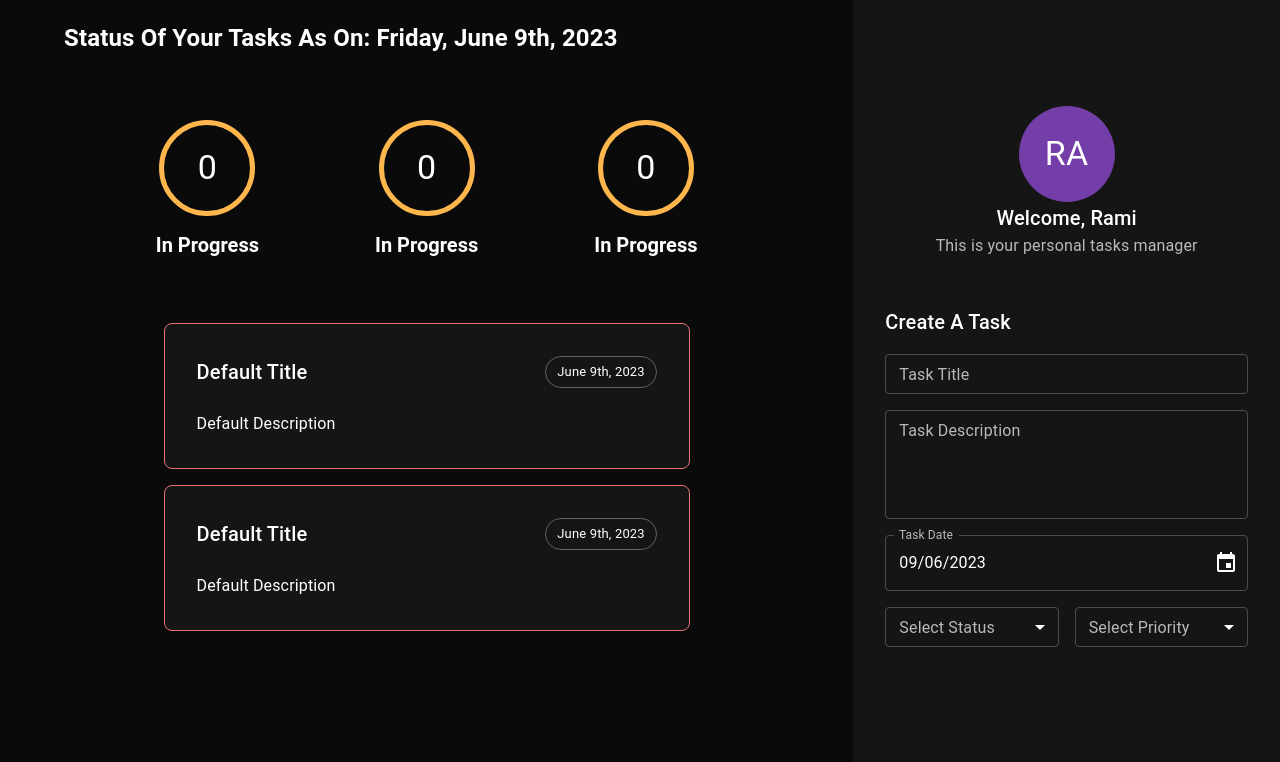
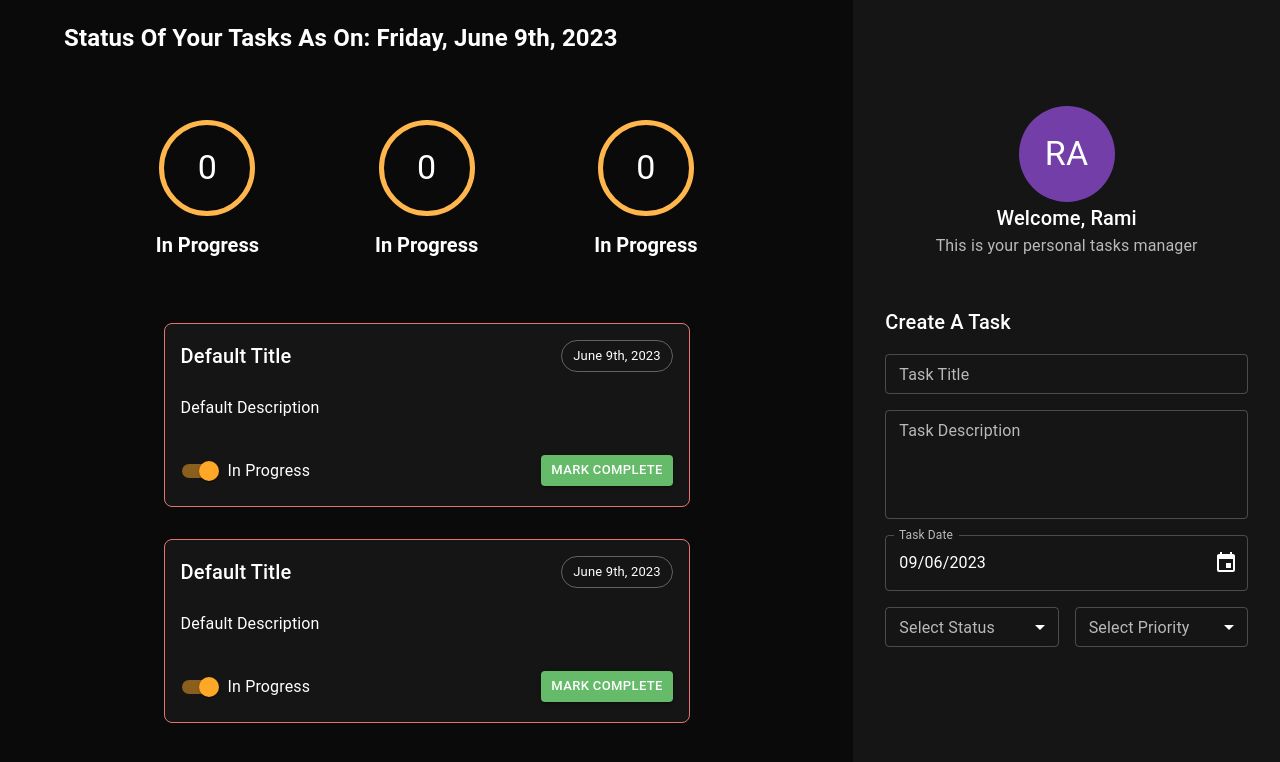
Before and after one commit to ramichabchoub/practice-typescript-client, a React (Vite) app: page / in a window 1280 px wide. Shown: the top 762 px of the page. Built offline with nearby package versions, Linux system fonts and the light colour scheme.

Commit message:
task footer

```diff
--- a/src/components/task/_taskFooter.tsx
+++ b/src/components/task/_taskFooter.tsx
@@ -0,0 +1,62 @@
+import { FC, ReactElement } from 'react';
+import {
+  Box,
+  Button,
+  FormControlLabel,
+  Switch,
+} from '@mui/material';
+import { ITaskFooter } from './interfaces/ITaskFooter';
+import propTypes from 'prop-types';
+
+export const TaskFooter: FC<ITaskFooter> = (
+  props,
+): ReactElement => {
+  const {
+    onClick = (e) => {
+      console.log(e);
+    },
+    onSatatusChange = (e) => {
+      console.log(e);
+    },
+  } = props;
+
+  return (
+    <Box
+      display={'flex'}
+      justifyContent={'space-between'}
+      alignItems={'center'}
+      mt={4}
+    >
+      <FormControlLabel
+        label={'In Progress'}
+        control={
+          <Switch
+            color="warning"
+            checked
+            onChange={(e) => {
+              onSatatusChange(e);
+            }}
+          />
+        }
+      />
+      <Button
+        variant={'contained'}
+        color={'success'}
+        size={'small'}
+        sx={{
+          color: 'white',
+        }}
+        onClick={(e) => {
+          onClick(e);
+        }}
+      >
+        Mark Complete
+      </Button>
+    </Box>
+  );
+};
+
+TaskFooter.propTypes = {
+  onClick: propTypes.func,
+  onSatatusChange: propTypes.func,
+};
--- /dev/null
+++ b/src/components/task/interfaces/ITaskFooter.ts
@@ -0,0 +1,12 @@
+import React from 'react';
+
+export interface ITaskFooter {
+  onSatatusChange?: (
+    e: React.ChangeEvent<HTMLInputElement>,
+  ) => void;
+  onClick?: (
+    e:
+      | React.MouseEvent<HTMLButtonElement | MouseEvent>
+      | React.MouseEvent<HTMLAnchorElement>,
+  ) => void;
+}
--- a/src/components/task/task.tsx
+++ b/src/components/task/task.tsx
@@ -2,6 +2,7 @@
 import { Box } from '@mui/material';
 import { TaskHeader } from './_taskHeader';
 import { TaskBody } from './_taskBody';
+import { TaskFooter } from './_taskFooter';
 
 export const Task: FC = (props): ReactElement => {
   return (
@@ -10,20 +11,19 @@
       width={'100%'}
       justifyContent={'flex-start'}
       flexDirection={'column'}
-      mb={2}
-      p={4}
+      mb={4}
+      p={2}
       sx={{
         width: '100%',
         backgroundColor: 'background.paper',
         borderRadius: '8px',
-        // boxShadow: '0px 0px 4px rgba(0, 0, 0, 0.25)',
         border: '1px solid',
         borderColor: 'error.light',
       }}
     >
       <TaskHeader />
       <TaskBody />
-      {/* Task footer */}
+      <TaskFooter />
     </Box>
   );
 };
```
